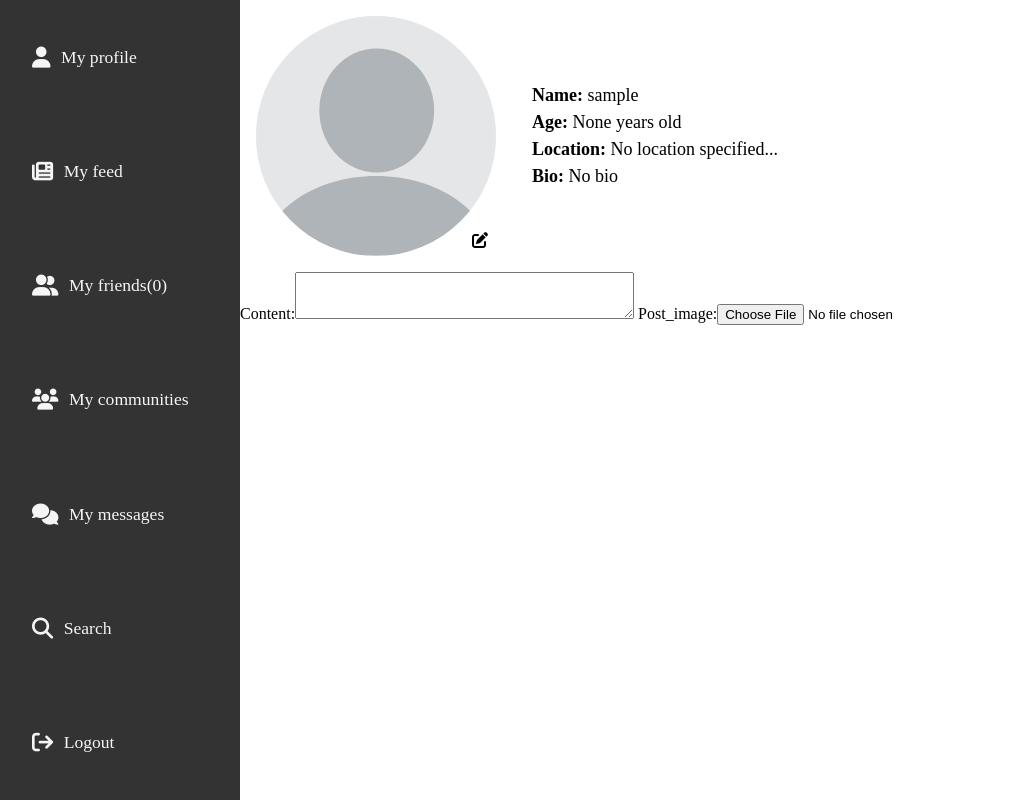
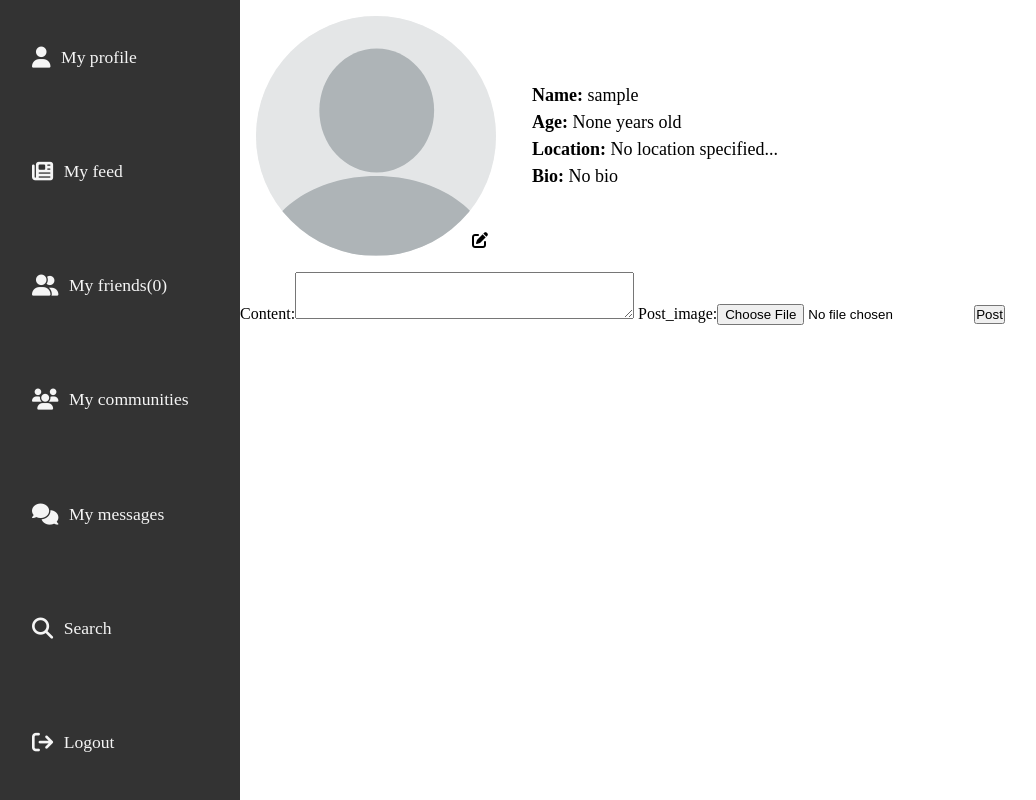
Before and after one commit to lexach91/Django-social-network-PP4, a Django app: page /profiles/my_profile/ in a window 1280 px wide. Shown: the whole page, without its empty margins (0-1036 px from the left). Run offline with Django 3.2, Linux system fonts and the light colour scheme; the visitor is signed in with stand-in values (Sample User, id 1); data comes from the database, SQL or seed files in the repository; data that the repository does not hold is empty; some libraries are stand-ins or nearby versions.

Commit message:
Add code to create new post by sending ajax request

```diff
--- a/posts/forms.py
+++ b/posts/forms.py
@@ -5,8 +5,11 @@ from .models import Post
 class PostForm(forms.ModelForm):
     class Meta:
         model = Post
-        fields = ['content', 'image']
+        fields = ['content', 'image', 'post_type', 'community', 'profile']
         widgets = {
             'content': forms.Textarea(attrs={'rows': 3}),
             'image': forms.ClearableFileInput(attrs={'multiple': False}),
+            'post_type': forms.HiddenInput(),
+            'community': forms.HiddenInput(),
+            'profile': forms.HiddenInput(),
         }
--- a/posts/views.py
+++ b/posts/views.py
@@ -9,10 +9,11 @@ from .forms import PostForm
 class CreatePostAjaxView(View):
     def post(self, request, *args, **kwargs):
         form = PostForm(request.POST)
+        print(form.is_valid())
         if form.is_valid():
             post = form.save(commit=False)
             post.author = request.user
             post.save()
             return JsonResponse({'success': True})
         else:
-            return JsonResponse({'success': False})
+            return JsonResponse({'success': False, 'errors': form.errors})
--- a/profiles/templates/profiles/my_profile.html
+++ b/profiles/templates/profiles/my_profile.html
@@ -76,11 +76,33 @@
         </div>
     </div>
     {% endfor %}
-    <form>
+    <form class="post-form">
         {% csrf_token %}
         {{ form }}
+        <button type="submit" class="post-submit">Post</button>
     </form>
 </div>
 
+<script>
+    $(document).ready(function() {
+        const createPostUrl = "{% url 'create_post_ajax' %}";
+        $('.post-form').on('submit', (e) => {
+            e.preventDefault();
+            // set post_type value of the form to 1
+            $('.post-form').find('input[name="post_type"]').val(1);
+            $('.post-form').find('input[name="profile"]').val({{ user.profile.id }});
+            $.ajax({
+                url: createPostUrl,
+                type: 'POST',
+                data: $('.post-form').serialize(),
+                success: (data) => {
+                    $('.post-wall').prepend(data);
+                    $('.post-form').find('textarea').val('');
+                }
+            });
+        })
+    });
+</script>
+
 
 {% endblock %}
```
